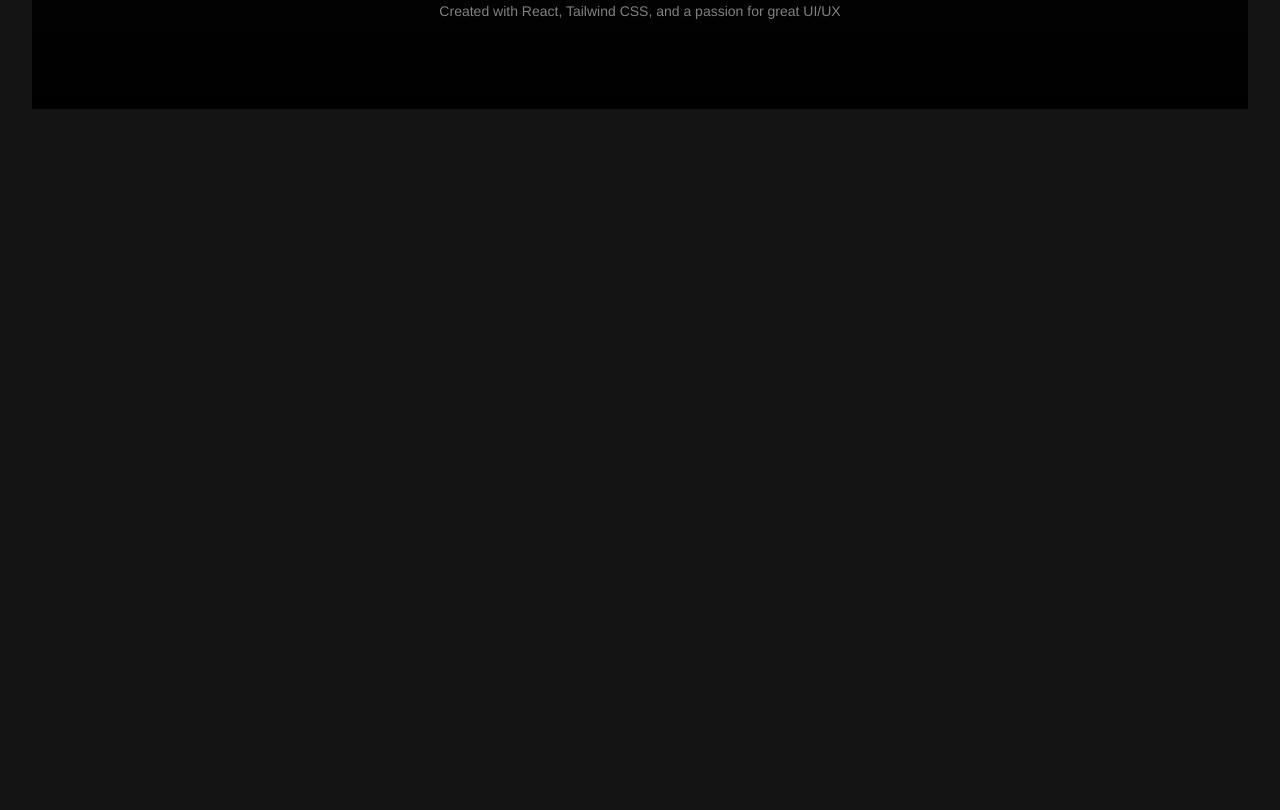
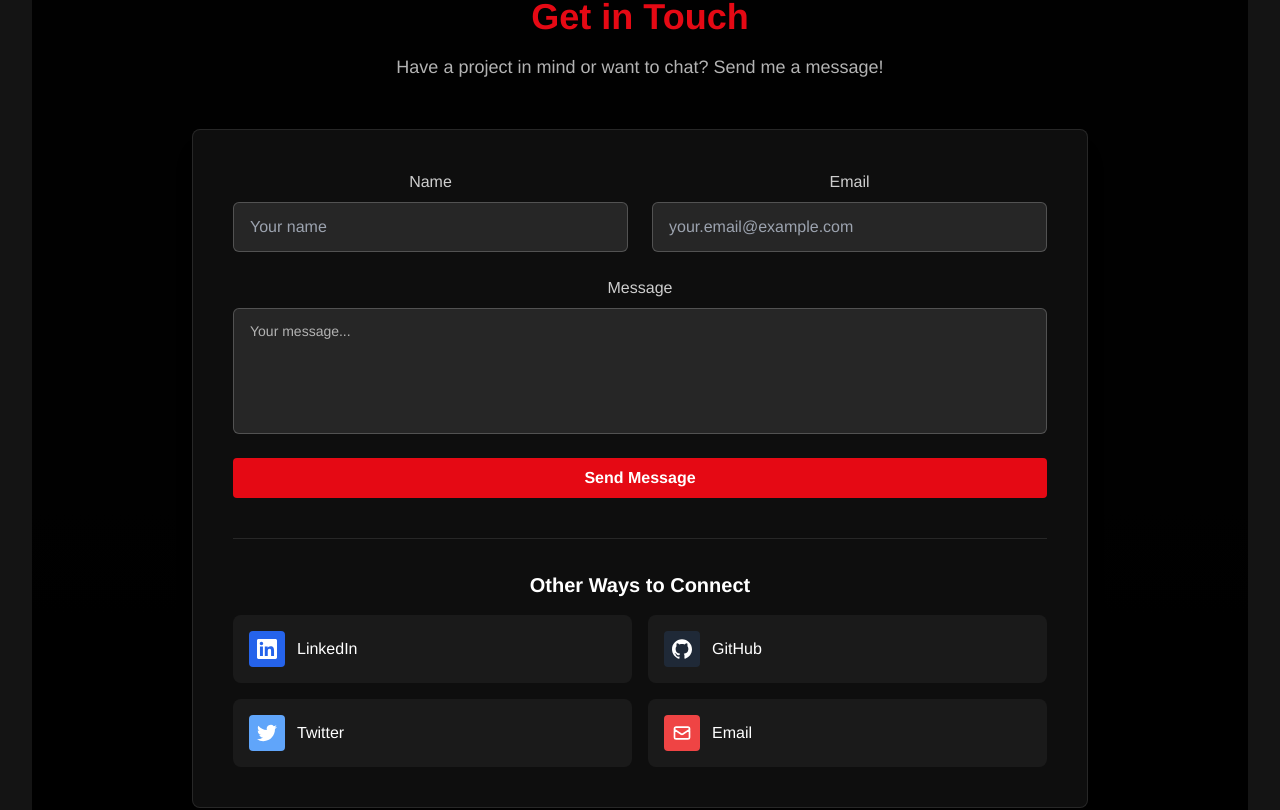
Before and after one commit to mohankopuru/slider-timeline-experience, a React (Vite) app: page / in a window 1280 px wide. Shown: the part 1819-2629 px from the top of the page. Before the commit the page ends 1960 px from the top, so only its background shows below. Built offline with nearby package versions, Linux system fonts and the light colour scheme.

Commit message:
Add contact section to homepage
Adds a contact section to the bottom of the homepage and implements scroll-to-bottom functionality when the "Contact Me" button is clicked.

```diff
--- a/src/components/NavBar.tsx
+++ b/src/components/NavBar.tsx
@@ -18,6 +18,14 @@ const NavBar: React.FC = () => {
     return () => window.removeEventListener('scroll', handleScroll);
   }, [scrolled]);
 
+  const scrollToContact = (e: React.MouseEvent) => {
+    e.preventDefault();
+    const contactSection = document.getElementById('contact');
+    if (contactSection) {
+      contactSection.scrollIntoView({ behavior: 'smooth' });
+    }
+  };
+
   return (
     <header
       className={`fixed top-0 w-full z-50 transition-all duration-500 ${
@@ -36,11 +44,12 @@ const NavBar: React.FC = () => {
           <NavLink href="#experience" label="Experience" />
           <NavLink href="#tech" label="Tech Stack" />
           <NavLink href="#interests" label="Interests" />
+          <NavLink href="#contact" label="Contact" />
         </nav>
 
-        <Link to="/contact" className="netflix-btn text-sm md:text-base">
+        <button onClick={scrollToContact} className="netflix-btn text-sm md:text-base">
           Contact Me
-        </Link>
+        </button>
       </div>
     </header>
   );
@@ -52,9 +61,18 @@ interface NavLinkProps {
 }
 
 const NavLink: React.FC<NavLinkProps> = ({ href, label }) => {
+  const scrollToSection = (e: React.MouseEvent) => {
+    e.preventDefault();
+    const section = document.getElementById(href.substring(1));
+    if (section) {
+      section.scrollIntoView({ behavior: 'smooth' });
+    }
+  };
+
   return (
     <a
       href={href}
+      onClick={scrollToSection}
       className="text-white/80 hover:text-white transition-colors duration-300 text-sm font-medium tracking-wide"
     >
       {label}
--- a/src/pages/Index.tsx
+++ b/src/pages/Index.tsx
@@ -4,10 +4,18 @@ import NavBar from '@/components/NavBar';
 import Hero from '@/components/Hero';
 import ProfileSection from '@/components/ProfileSection';
 import { TIMELINE_STAGES } from '@/lib/constants';
+import { ScrollArea } from '@/components/ui/scroll-area';
+import { Textarea } from '@/components/ui/textarea';
+import { Button } from '@/components/ui/button';
+import { toast } from 'sonner';
 
 const Index: React.FC = () => {
   const [currentStage, setCurrentStage] = useState(TIMELINE_STAGES[TIMELINE_STAGES.length - 1].id);
   const [isLoaded, setIsLoaded] = useState(false);
+  const [name, setName] = useState('');
+  const [email, setEmail] = useState('');
+  const [message, setMessage] = useState('');
+  const [isSubmitting, setIsSubmitting] = useState(false);
 
   // Simulate loading effect
   useEffect(() => {
@@ -28,6 +36,24 @@ const Index: React.FC = () => {
         contentSection.scrollIntoView({ behavior: 'smooth', block: 'start' });
       }, 100);
     }
+  };
+
+  const handleSubmit = async (e: React.FormEvent) => {
+    e.preventDefault();
+    setIsSubmitting(true);
+
+    // Simulate form submission
+    await new Promise(resolve => setTimeout(resolve, 1500));
+
+    toast.success('Message sent successfully!', {
+      description: 'Thanks for reaching out. I\'ll get back to you soon.',
+    });
+
+    // Reset form
+    setName('');
+    setEmail('');
+    setMessage('');
+    setIsSubmitting(false);
   };
 
   if (!isLoaded) {
@@ -64,6 +90,126 @@ const Index: React.FC = () => {
           {/* Stage Content */}
           <ProfileSection stageId={currentStage} />
 
+          {/* Contact Section */}
+          <section
+            id="contact"
+            className="mt-24 py-16 bg-netflix-dark/90 border-t border-white/10"
+          >
+            <div className="container mx-auto px-6">
+              <div className="max-w-4xl mx-auto">
+                <div className="text-center mb-12">
+                  <h2 className="text-3xl md:text-4xl font-bold mb-4 text-netflix-red">Get in Touch</h2>
+                  <p className="text-white/70 text-lg">Have a project in mind or want to chat? Send me a message!</p>
+                </div>
+
+                <div className="bg-netflix-black/70 backdrop-blur-sm p-6 md:p-10 rounded-lg border border-white/10 shadow-xl">
+                  <form onSubmit={handleSubmit} className="space-y-6">
+                    <div className="grid grid-cols-1 md:grid-cols-2 gap-6">
+                      <div>
+                        <label htmlFor="name" className="block text-white/80 mb-2">
+                          Name
+                        </label>
+                        <input
+                          id="name"
+                          type="text"
+                          value={name}
+                          onChange={(e) => setName(e.target.value)}
+                          required
+                          className="w-full px-4 py-3 bg-white/10 border border-white/20 rounded-md focus:outline-none focus:ring-2 focus:ring-netflix-red text-white"
+                          placeholder="Your name"
+                        />
+                      </div>
+
+                      <div>
+                        <label htmlFor="email" className="block text-white/80 mb-2">
+                          Email
+                        </label>
+                        <input
+                          id="email"
+                          type="email"
+                          value={email}
+                          onChange={(e) => setEmail(e.target.value)}
+                          required
+                          className="w-full px-4 py-3 bg-white/10 border border-white/20 rounded-md focus:outline-none focus:ring-2 focus:ring-netflix-red text-white"
+                          placeholder="your.email@example.com"
+                        />
+                      </div>
+                    </div>
+
+                    <div>
+                      <label htmlFor="message" className="block text-white/80 mb-2">
+                        Message
+                      </label>
+                      <Textarea
+                        id="message"
+                        rows={5}
+                        value={message}
+                        onChange={(e) => setMessage(e.target.value)}
+                        required
+                        className="w-full px-4 py-3 bg-white/10 border border-white/20 rounded-md focus:outline-none focus:ring-2 focus:ring-netflix-red text-white resize-none"
+                        placeholder="Your message..."
+                      />
+                    </div>
+
+                    <button
+                      type="submit"
+                      disabled={isSubmitting}
+                      className={`netflix-btn w-full py-4 ${isSubmitting ? 'opacity-70' : ''}`}
+                    >
+                      {isSubmitting ? (
+                        <span className="flex items-center justify-center">
+                          <svg className="animate-spin -ml-1 mr-3 h-5 w-5 text-white" xmlns="http://www.w3.org/2000/svg" fill="none" viewBox="0 0 24 24">
+                            <circle className="opacity-25" cx="12" cy="12" r="10" stroke="currentColor" strokeWidth="4"></circle>
+                            <path className="opacity-75" fill="currentColor" d="M4 12a8 8 0 018-8V0C5.373 0 0 5.373 0 12h4zm2 5.291A7.962 7.962 0 014 12H0c0 3.042 1.135 5.824 3 7.938l3-2.647z"></path>
+                          </svg>
+                          Sending...
+                        </span>
+                      ) : 'Send Message'}
+                    </button>
+                  </form>
+
+                  <div className="mt-10 pt-8 border-t border-white/10">
+                    <h3 className="text-xl font-semibold mb-4">Other Ways to Connect</h3>
+                    <div className="grid grid-cols-1 md:grid-cols-2 gap-4">
+                      <a href="https://linkedin.com" target="_blank" rel="noopener noreferrer" className="flex items-center p-4 bg-white/5 rounded-lg hover:bg-white/10 transition-colors">
+                        <div className="bg-blue-600 p-2 rounded mr-3">
+                          <svg className="w-5 h-5 text-white" fill="currentColor" viewBox="0 0 24 24" xmlns="http://www.w3.org/2000/svg">
+                            <path d="M20.447 20.452h-3.554v-5.569c0-1.328-.027-3.037-1.852-3.037-1.853 0-2.136 1.445-2.136 2.939v5.667H9.351V9h3.414v1.561h.046c.477-.9 1.637-1.85 3.37-1.85 3.601 0 4.267 2.37 4.267 5.455v6.286zM5.337 7.433c-1.144 0-2.063-.926-2.063-2.065 0-1.138.92-2.063 2.063-2.063 1.14 0 2.064.925 2.064 2.063 0 1.139-.925 2.065-2.064 2.065zm1.782 13.019H3.555V9h3.564v11.452zM22.225 0H1.771C.792 0 0 .774 0 1.729v20.542C0 23.227.792 24 1.771 24h20.451C23.2 24 24 23.227 24 22.271V1.729C24 .774 23.2 0 22.222 0h.003z"/>
+                          </svg>
+                        </div>
+                        LinkedIn
+                      </a>
+                      <a href="https://github.com" target="_blank" rel="noopener noreferrer" className="flex items-center p-4 bg-white/5 rounded-lg hover:bg-white/10 transition-colors">
+                        <div className="bg-gray-800 p-2 rounded mr-3">
+                          <svg className="w-5 h-5 text-white" fill="currentColor" viewBox="0 0 24 24" xmlns="http://www.w3.org/2000/svg">
+                            <path d="M12 .297c-6.63 0-12 5.373-12 12 0 5.303 3.438 9.8 8.205 11.385.6.113.82-.258.82-.577 0-.285-.01-1.04-.015-2.04-3.338.724-4.042-1.61-4.042-1.61C4.422 18.07 3.633 17.7 3.633 17.7c-1.087-.744.084-.729.084-.729 1.205.084 1.838 1.236 1.838 1.236 1.07 1.835 2.809 1.305 3.495.998.108-.776.417-1.305.76-1.605-2.665-.3-5.466-1.332-5.466-5.93 0-1.31.465-2.38 1.235-3.22-.135-.303-.54-1.523.105-3.176 0 0 1.005-.322 3.3 1.23.96-.267 1.98-.399 3-.405 1.02.006 2.04.138 3 .405 2.28-1.552 3.285-1.23 3.285-1.23.645 1.653.24 2.873.12 3.176.765.84 1.23 1.91 1.23 3.22 0 4.61-2.805 5.625-5.475 5.92.42.36.81 1.096.81 2.22 0 1.606-.015 2.896-.015 3.286 0 .315.21.69.825.57C20.565 22.092 24 17.592 24 12.297c0-6.627-5.373-12-12-12"/>
+                          </svg>
+                        </div>
+                        GitHub
+                      </a>
+                      <a href="https://twitter.com" target="_blank" rel="noopener noreferrer" className="flex items-center p-4 bg-white/5 rounded-lg hover:bg-white/10 transition-colors">
+                        <div className="bg-blue-400 p-2 rounded mr-3">
+                          <svg className="w-5 h-5 text-white" fill="currentColor" viewBox="0 0 24 24" xmlns="http://www.w3.org/2000/svg">
+                            <path d="M23.953 4.57a10 10 0 01-2.825.775 4.958 4.958 0 002.163-2.723c-.951.555-2.005.959-3.127 1.184a4.92 4.92 0 00-8.384 4.482C7.69 8.095 4.067 6.13 1.64 3.162a4.822 4.822 0 00-.666 2.475c0 1.71.87 3.213 2.188 4.096a4.904 4.904 0 01-2.228-.616v.06a4.923 4.923 0 003.946 4.827 4.996 4.996 0 01-2.212.085 4.936 4.936 0 004.604 3.417 9.867 9.867 0 01-6.102 2.105c-.39 0-.779-.023-1.17-.067a13.995 13.995 0 007.557 2.209c9.053 0 13.998-7.496 13.998-13.985 0-.21 0-.42-.015-.63A9.935 9.935 0 0024 4.59z"/>
+                          </svg>
+                        </div>
+                        Twitter
+                      </a>
+                      <a href="mailto:devflix@example.com" className="flex items-center p-4 bg-white/5 rounded-lg hover:bg-white/10 transition-colors">
+                        <div className="bg-red-500 p-2 rounded mr-3">
+                          <svg className="w-5 h-5 text-white" fill="none" stroke="currentColor" viewBox="0 0 24 24" xmlns="http://www.w3.org/2000/svg">
+                            <path strokeLinecap="round" strokeLinejoin="round" strokeWidth={2} d="M3 8l7.89 5.26a2 2 0 002.22 0L21 8M5 19h14a2 2 0 002-2V7a2 2 0 00-2-2H5a2 2 0 00-2 2v10a2 2 0 002 2z" />
+                          </svg>
+                        </div>
+                        Email
+                      </a>
+                    </div>
+                  </div>
+                </div>
+              </div>
+            </div>
+          </section>
+
           {/* Footer */}
           <div className="mt-24 pt-10 pb-6 border-t border-white/10 text-center text-white/50 text-sm">
             <div className="max-w-xl mx-auto px-6">
```
